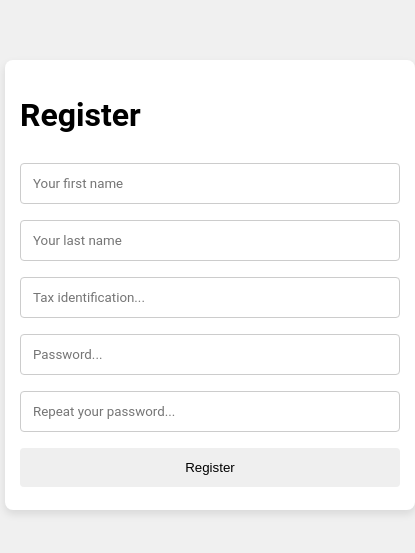
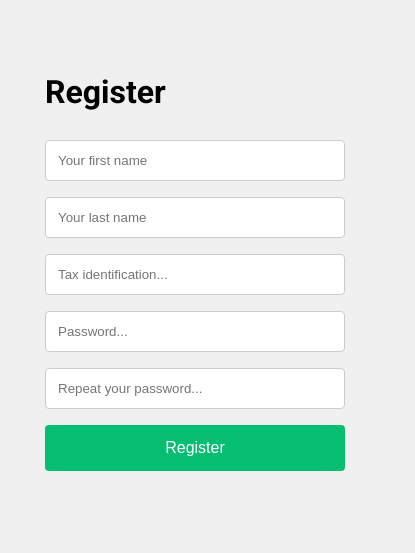
Before and after one commit to henrique-leme/vault-track, a React (Vite) app in the folder app/client/: page /register in a window 390 px wide. Shown: the part 157-710 px from the top of the page, 415 px wide, since content can reach past the window. Built offline with nearby package versions, Linux system fonts and the light colour scheme; what react-relay would draw is missing.

Commit message:
feat: css

```diff
--- a/app/client/src/styles/global.css
+++ b/app/client/src/styles/global.css
@@ -1,5 +1,7 @@
+@import url('https://fonts.googleapis.com/css2?family=Roboto:wght@400;500;700&display=swap');
+
 :root {
-  --font-family-roboto: 'Roboto', Helvetica, Arial, sans-serif;
+  font-family: 'Roboto', Arial, sans-serif;
 
   --primary-main: #05be71;
   --primary-main-hover: #049e5e;
@@ -10,83 +12,115 @@
 
   --background-color: #f0f0f0;
 
-  --min-width: 350px;
+  --min-width: 18.75rem;
 
-  --transaction-button-color: #4caf50; /* Green */
+  --transaction-button-color: #4caf50;
   --transaction-button-hover-color: #45a049;
-  --deposit-button-color: #008cba; /* Blue */
+  --deposit-button-color: #008cba;
   --deposit-button-hover-color: #007bb5;
 }
 
 body {
-  font-family: var(--font-family-roboto);
   display: flex;
   justify-content: center;
   align-items: center;
   min-height: 100vh;
   margin: 0;
-  padding: 20px; /* Adiciona margem ao redor do corpo */
-  background-color: var(--background-color); /* Exemplo de cor de fundo */
+  padding: 0;
+  background-color: var(--background-color);
 }
 
-.container {
-  width: 90%;
-  max-width: 400px;
-  padding: 20px;
-  margin: 20px; /* Adiciona margem ao redor do container */
-  box-shadow: 0 4px 8px rgba(0, 0, 0, 0.1);
-  border-radius: 8px;
+.balanceCard {
+  width: 100%;
+  min-width: var(--min-width);
+  padding: 1.25rem;
+  margin: 1.25rem auto;
+  box-shadow: 0 0.25rem 0.5rem rgba(0, 0, 0, 0.1);
+  border-radius: 0.5rem;
   background-color: #fff;
 }
 
-input {
-  font-family: var(--font-family-roboto);
+.balanceCardHeader {
+  margin-bottom: 1rem;
+}
+
+.balanceCardTitle {
+  font-size: 1.5rem;
+  margin-bottom: 0.5rem;
+}
+
+.balanceCardContent {
+  font-size: 2rem;
+  margin-bottom: 1.5rem;
+  color: #333;
+}
+
+.balanceCardFooter {
+  display: flex;
+  justify-content: space-between;
+}
+
+input,
+textarea {
   width: 100%;
-  min-width: var(--min-width); /* Define um tamanho mínimo para os inputs */
-  padding: 12px;
-  margin: 8px 0;
+  min-width: var(--min-width);
+  padding: 0.75rem;
+  margin: 0.5rem 0;
   box-sizing: border-box;
   border: 1px solid #ccc;
-  border-radius: 4px;
+  border-radius: 0.25rem;
+  resize: none;
 }
 
 button {
   width: 100%;
-  min-width: var(--min-width); /* Define um tamanho mínimo para o botão */
-  padding: 14px 20px;
-  margin: 8px 0;
+  padding: 0.875rem 1.25rem;
+  margin: 0.5rem 0;
   border: none;
-  border-radius: 4px;
+  border-radius: 0.25rem;
   cursor: pointer;
+  font-size: 1rem;
 }
 
-.transaction-button {
+.buttonForm {
+  background-color: var(--primary-main);
+  color: var(--primary-contrastText);
+}
+
+.buttonForm:hover {
+  background-color: var(--primary-main-hover);
+}
+
+.balanceCardFooter {
+  padding-top: 4rem;
+}
+
+.balanceCardButton {
   background-color: var(--transaction-button-color);
   color: white;
+  padding: 0.625rem 1.25rem;
+  flex: 1;
+  margin-right: 0.625rem;
 }
 
-.transaction-button:hover {
+.balanceCardButton:hover {
   background-color: var(--transaction-button-hover-color);
 }
 
-.deposit-button {
-  background-color: var(--deposit-button-color);
-  color: white;
-}
-
-.deposit-button:hover {
-  background-color: var(--deposit-button-hover-color);
-}
-
 /* Mobile Responsiveness */
-@media (max-width: 600px) {
-  .container {
-    width: 95%;
-    padding: 15px;
-    margin: 10px; /* Ajusta a margem para telas menores */
+@media (max-width: 37.5rem) {
+  .balanceCard {
+    width: 90%;
+    padding: 0.9375rem;
+    margin: 0.625rem auto;
   }
 
-  button {
-    padding: 12px 18px;
+  .balanceCardFooter {
+    flex-direction: column;
+  }
+
+  .transaction-button,
+  .deposit-button {
+    margin: 0.625rem 0;
   }
 }
```
